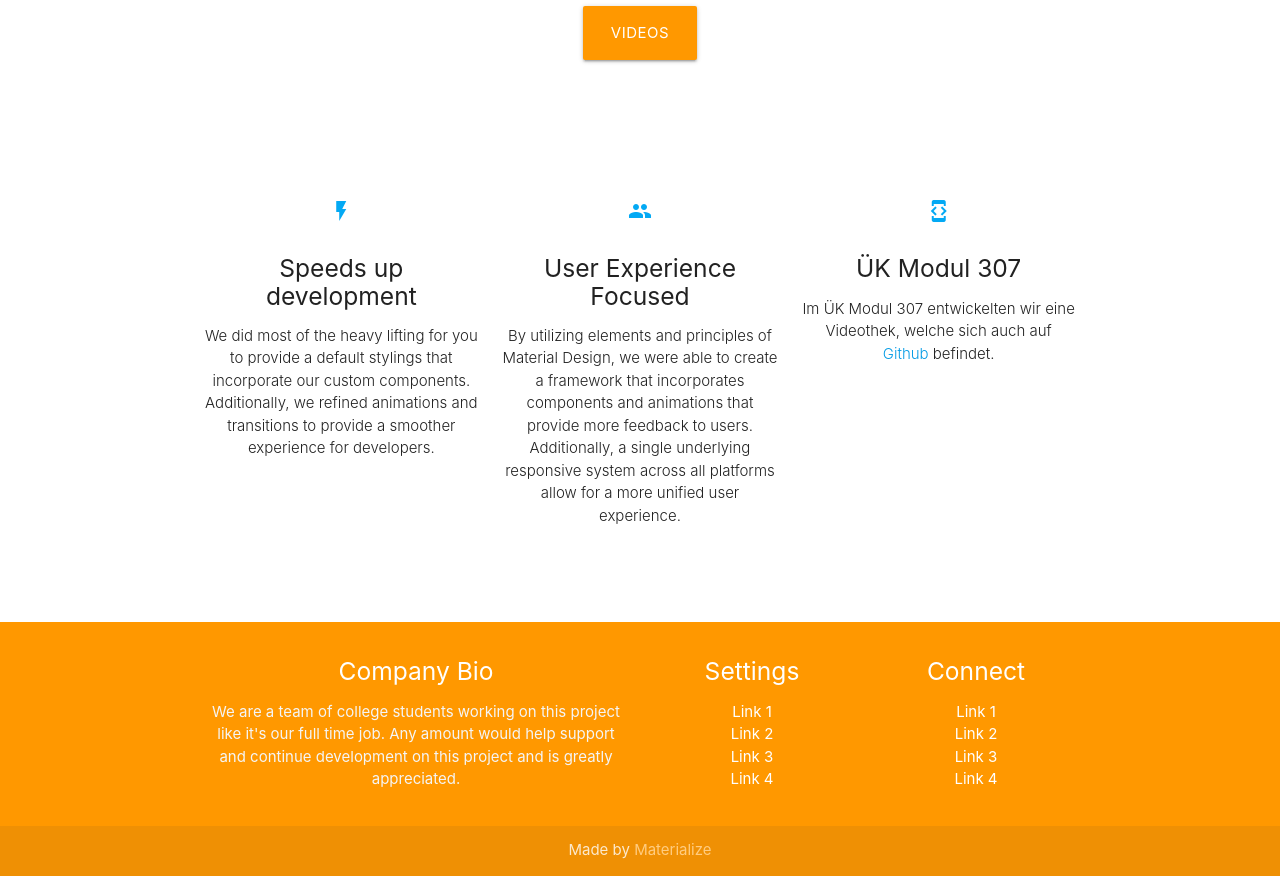
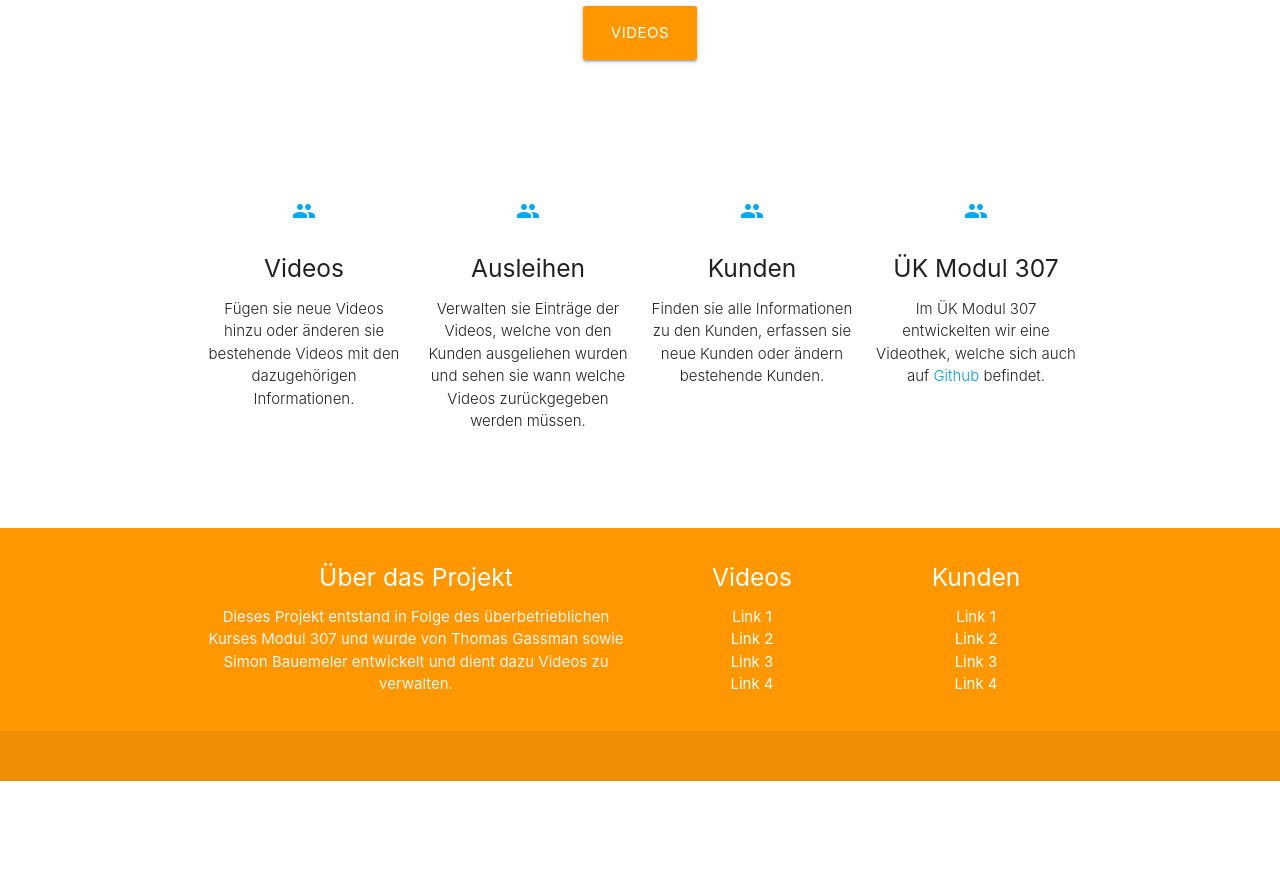
Before and after one commit to ThomasGassmann/M307-Videothek, a PHP site: page / in a window 1280 px wide. Shown: the part 328-1204 px from the top of the page. After the commit the page ends 1109 px from the top, so only its background shows below. Run offline with PHP 8.4, Linux system fonts and the light colour scheme; some libraries are stand-ins or nearby versions.

Commit message:
Updated home view with new information.

```diff
--- a/app/Views/home.view.php
+++ b/app/Views/home.view.php
@@ -45,23 +45,30 @@
         <div class="container">
             <div class="section">
                 <div class="row">
-                    <div class="col s12 m4">
+                    <div class="col s12 m3">
                         <div class="icon-block">
-                            <h2 class="center light-blue-text"><i class="material-icons">flash_on</i></h2>
-                            <h5 class="center">Speeds up development</h5>
-                            <p class="light">We did most of the heavy lifting for you to provide a default stylings that incorporate our custom components. Additionally, we refined animations and transitions to provide a smoother experience for developers.</p>
+                            <h2 class="center light-blue-text"><i class="material-icons">group</i></h2>
+                            <h5 class="center">Videos</h5>
+                            <p class="light">Fügen sie neue Videos hinzu oder änderen sie bestehende Videos mit den dazugehörigen Informationen.</p>
                         </div>
                     </div>
-                    <div class="col s12 m4">
+                    <div class="col s12 m3">
                         <div class="icon-block">
                             <h2 class="center light-blue-text"><i class="material-icons">group</i></h2>
-                            <h5 class="center">User Experience Focused</h5>
-                            <p class="light">By utilizing elements and principles of Material Design, we were able to create a framework that incorporates components and animations that provide more feedback to users. Additionally, a single underlying responsive system across all platforms allow for a more unified user experience.</p>
+                            <h5 class="center">Ausleihen</h5>
+                            <p class="light">Verwalten sie Einträge der Videos, welche von den Kunden ausgeliehen wurden und sehen sie wann welche Videos zurückgegeben werden müssen.</p>
                         </div>
                     </div>
-                    <div class="col s12 m4">
+                    <div class="col s12 m3">
                         <div class="icon-block">
-                            <h2 class="center light-blue-text"><i class="material-icons">developer_mode</i></h2>
+                            <h2 class="center light-blue-text"><i class="material-icons">group</i></h2>
+                            <h5 class="center">Kunden</h5>
+                            <p class="light">Finden sie alle Informationen zu den Kunden, erfassen sie neue Kunden oder ändern bestehende Kunden.</p>
+                        </div>
+                    </div>
+                    <div class="col s12 m3">
+                        <div class="icon-block">
+                            <h2 class="center light-blue-text"><i class="material-icons">group</i></h2>
                             <h5 class="center">ÜK Modul 307</h5>
                             <p class="light">Im ÜK Modul 307 entwickelten wir eine Videothek, welche sich auch auf <a href="https://github.com/ThomasGassmann/M307-Videothek">Github</a> befindet.</p>
                         </div>
@@ -74,11 +81,11 @@
             <div class="container">
                 <div class="row">
                     <div class="col l6 s12">
-                        <h5 class="white-text">Company Bio</h5>
-                        <p class="grey-text text-lighten-4">We are a team of college students working on this project like it's our full time job. Any amount would help support and continue development on this project and is greatly appreciated.</p>
+                        <h5 class="white-text">Über das Projekt</h5>
+                        <p class="grey-text text-lighten-4">Dieses Projekt entstand in Folge des überbetrieblichen Kurses Modul 307 und wurde von Thomas Gassman sowie Simon Bauemeler entwickelt und dient dazu Videos zu verwalten.</p>
                     </div>
                     <div class="col l3 s12">
-                        <h5 class="white-text">Settings</h5>
+                        <h5 class="white-text">Videos</h5>
                         <ul>
                             <li><a class="white-text" href="#!">Link 1</a></li>
                             <li><a class="white-text" href="#!">Link 2</a></li>
@@ -87,7 +94,7 @@
                         </ul>
                     </div>
                     <div class="col l3 s12">
-                        <h5 class="white-text">Connect</h5>
+                        <h5 class="white-text">Kunden</h5>
                         <ul>
                             <li><a class="white-text" href="#!">Link 1</a></li>
                             <li><a class="white-text" href="#!">Link 2</a></li>
@@ -99,7 +106,7 @@
             </div>
             <div class="footer-copyright">
                 <div class="container">
-                    Made by <a class="orange-text text-lighten-3" href="http://materializecss.com">Materialize</a>
+                    <!-- Empty Footer -->
                 </div>
             </div>
         </footer>
```
